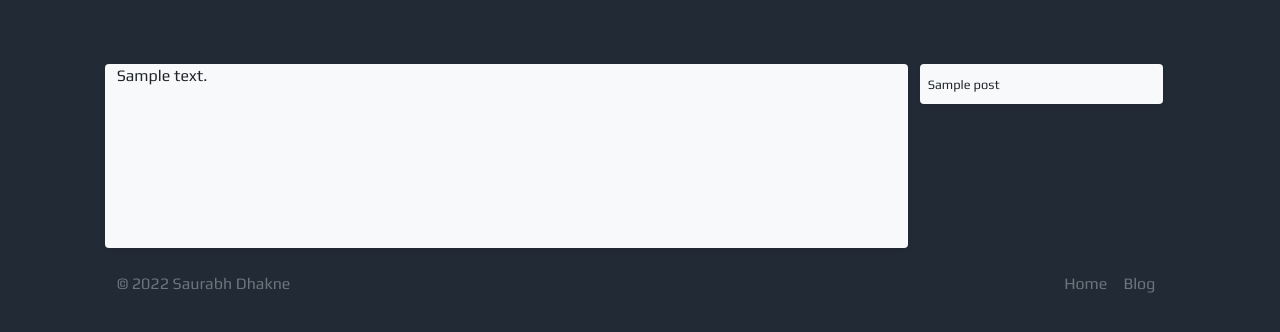
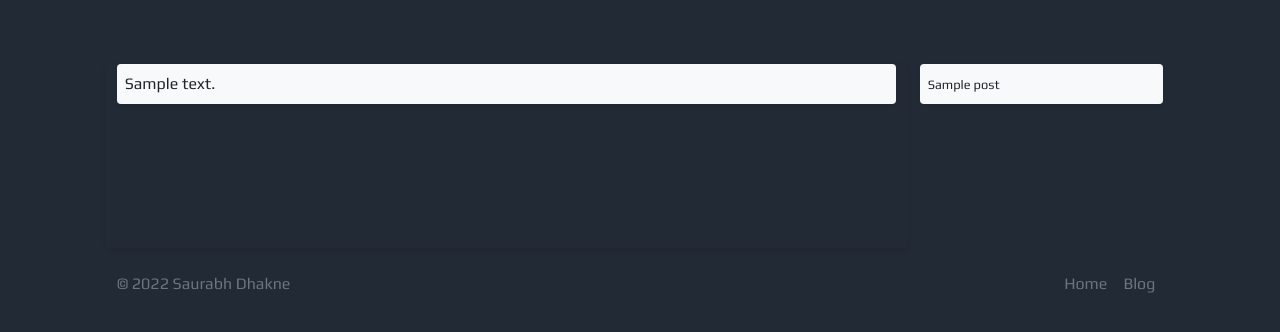
Before and after one commit to saurabhdhakne/portfolio, a Django app: a page that uses portfolio/templates/blog.html in a window 1280 px wide. Shown: the part 56-388 px from the top of the page. Run offline with Django 4.2, Linux system fonts and the light colour scheme; tables that the repository leaves empty hold one stand-in row (values such as "Sample post").

Commit message:
Blog post page updates

```diff
--- a/portfolio/templates/blog.html
+++ b/portfolio/templates/blog.html
@@ -8,8 +8,10 @@
     <div class="container-fluid">
       <div class="col-md-10 offset-md-1">
         <div class="row">
-          <div class="col-md-9 single-blog rounded shadow-sm bg-light">
-            {% autoescape off %} {{ blogs }} {% endautoescape %}
+          <div class="col-md-9 single-blog rounded shadow-sm pl-2 pr-2">
+            <div class="col-12 bg-light p-2 rounded shadow-sm">
+              {% autoescape off %} {{ blogs }} {% endautoescape %}
+            </div>
           </div>
           <div class="col-md-3 pl-2 pr-2 other-blog">
             {% for item in allBlogs %}
@@ -18,7 +20,7 @@
               class="text-decoration-none text-dark"
             >
               <div class="col-12 bg-light p-2 rounded shadow-sm mb-4">
-                <span class="other-blogs-title"> {{ item.title }} </span>
+                <span class="other-blogs-title">{{ item.title }}</span>
               </div>
             </a>
             {% endfor %}
```
